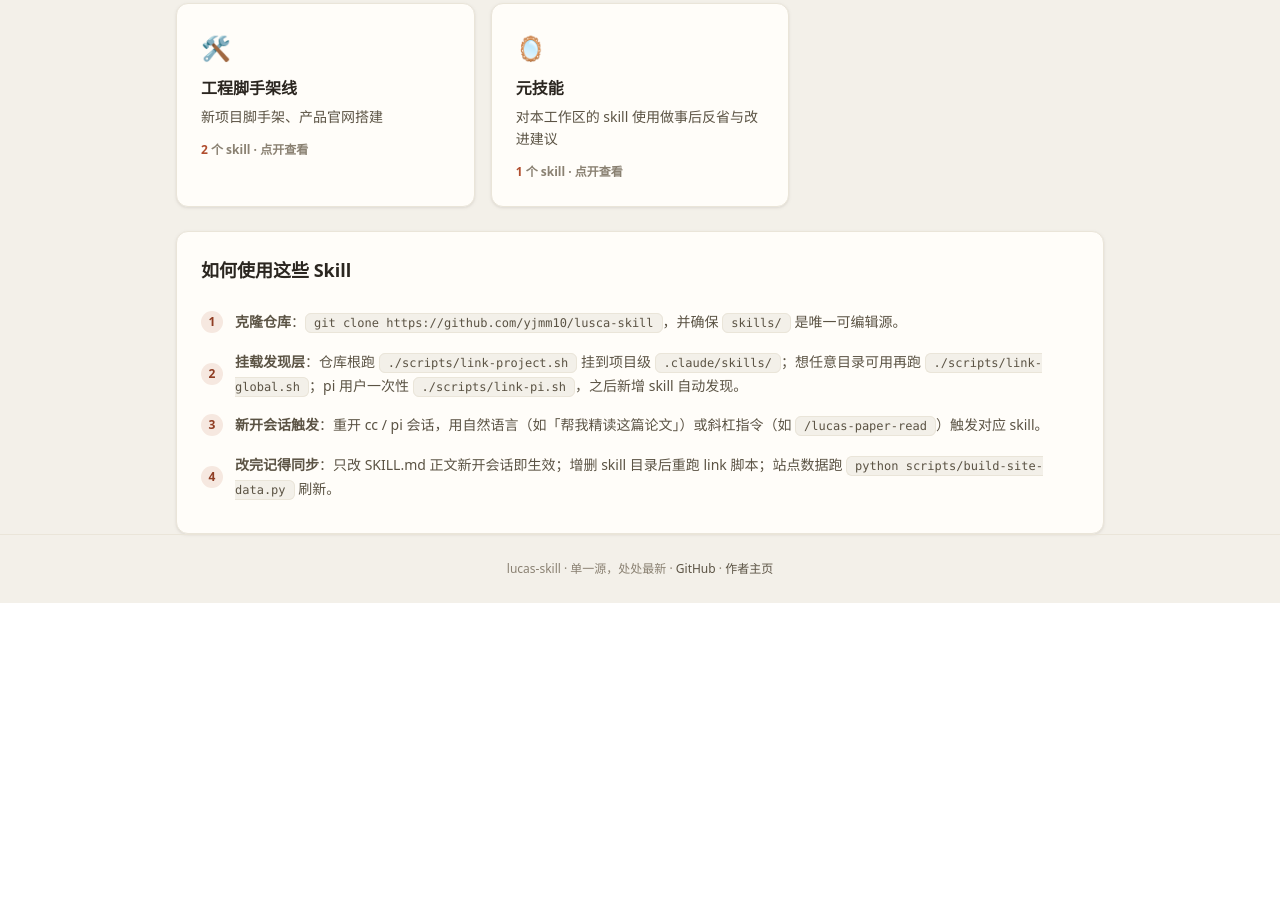
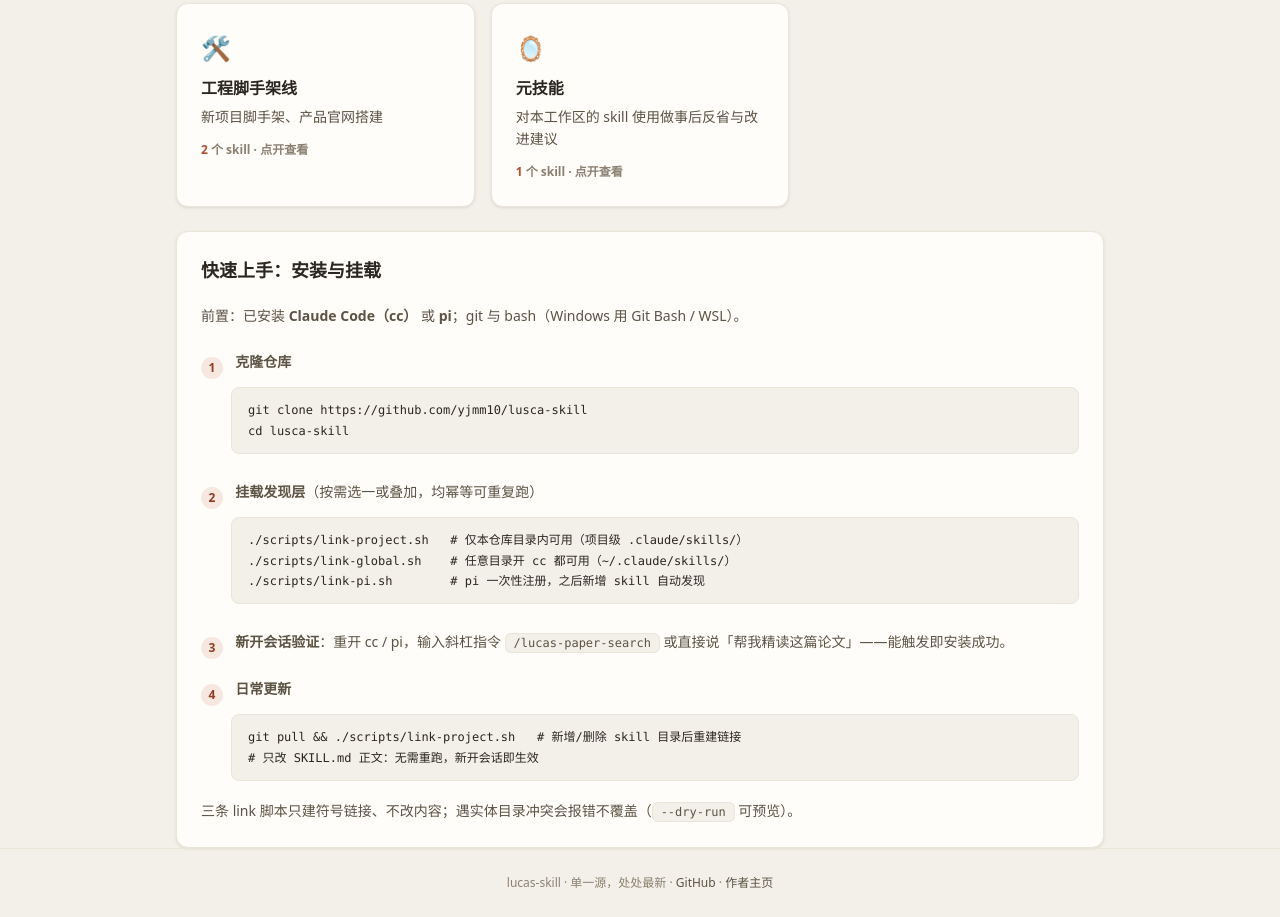
Before and after one commit to yjmm10/lusca-skill, a plain HTML site: page site/index.html in a window 1280 px wide. Shown: the part 895-1812 px from the top of the page. Before the commit the page ends 1498 px from the top, so only its background shows below. Drawn offline with Linux system fonts and the light colour scheme; no server answers.

Commit message:
site(home): 使用教学升级为完整「快速上手」——前置要求、可复制命令块（clone/三脚本挂载/验证/更新）、Windows 提示；Skills 页加首用指路

```diff
--- a/site/index.html
+++ b/site/index.html
@@ -61,18 +61,36 @@
     <div class="cat-grid" id="cat-grid"><!-- JS 填充 --></div>
 
     <div class="howto">
-      <h2 class="section-title" style="margin-top:0">如何使用这些 Skill</h2>
+      <h2 class="section-title" style="margin-top:0">快速上手：安装与挂载</h2>
+      <p class="howto-prereq">前置：已安装 <strong>Claude Code（cc）</strong> 或 <strong>pi</strong>；git 与 bash（Windows 用 Git Bash / WSL）。</p>
       <ol>
-        <li><p><strong>克隆仓库</strong>：<code>git clone https://github.com/yjmm10/lusca-skill</code>，并确保 <code>skills/</code> 是唯一可编辑源。</p></li>
-        <li><p><strong>挂载发现层</strong>：仓库根跑 <code>./scripts/link-project.sh</code> 挂到项目级 <code>.claude/skills/</code>；想任意目录可用再跑 <code>./scripts/link-global.sh</code>；pi 用户一次性 <code>./scripts/link-pi.sh</code>，之后新增 skill 自动发现。</p></li>
-        <li><p><strong>新开会话触发</strong>：重开 cc / pi 会话，用自然语言（如「帮我精读这篇论文」）或斜杠指令（如 <code>/lucas-paper-read</code>）触发对应 skill。</p></li>
-        <li><p><strong>改完记得同步</strong>：只改 SKILL.md 正文新开会话即生效；增删 skill 目录后重跑 link 脚本；站点数据跑 <code>python scripts/build-site-data.py</code> 刷新。</p></li>
+        <li>
+          <p><strong>克隆仓库</strong></p>
+          <pre class="code-block">git clone https://github.com/yjmm10/lusca-skill
+cd lusca-skill</pre>
+        </li>
+        <li>
+          <p><strong>挂载发现层</strong>（按需选一或叠加，均幂等可重复跑）</p>
+          <pre class="code-block">./scripts/link-project.sh   # 仅本仓库目录内可用（项目级 .claude/skills/）
+./scripts/link-global.sh    # 任意目录开 cc 都可用（~/.claude/skills/）
+./scripts/link-pi.sh        # pi 一次性注册，之后新增 skill 自动发现</pre>
+        </li>
+        <li>
+          <p><strong>新开会话验证</strong>：重开 cc / pi，输入斜杠指令 <code>/lucas-paper-search</code> 或直接说「帮我精读这篇论文」——能触发即安装成功。</p>
+        </li>
+        <li>
+          <p><strong>日常更新</strong></p>
+          <pre class="code-block">git pull &amp;&amp; ./scripts/link-project.sh   # 新增/删除 skill 目录后重建链接
+# 只改 SKILL.md 正文：无需重跑，新开会话即生效</pre>
+        </li>
       </ol>
+      <p class="howto-note">三条 link 脚本只建符号链接、不改内容；遇实体目录冲突会报错不覆盖（<code>--dry-run</code> 可预览）。</p>
     </div>
   </section>
 
   <!-- ========== 视图二：Skills ========== -->
   <section id="view-skills" class="view" hidden aria-label="Skills 列表">
+    <p class="tab-hint">首次使用：先到<a href="#/">首页「快速上手」</a>完成 clone + link 挂载，本页的斜杠指令才能在会话里触发。</p>
     <div class="filter-bar" id="filter-bar"><!-- JS 填充 --></div>
     <div id="skill-groups"><!-- JS 填充 --></div>
   </section>
--- a/site/styles/main.css
+++ b/site/styles/main.css
@@ -105,19 +105,30 @@ main { padding: var(--space-6) 0 var(--space-8); min-height: calc(100vh - 130px)
   border-radius: var(--radius-md); padding: var(--space-6); box-shadow: var(--shadow-sm); margin-top: var(--space-6);
 }
 .howto ol { margin: var(--space-3) 0 0; padding: 0; list-style: none; counter-reset: step; }
-.howto li { counter-increment: step; display: flex; gap: var(--space-3); align-items: baseline; padding: var(--space-2) 0; }
+.howto li { counter-increment: step; display: block; padding: var(--space-2) 0; }
 .howto li::before {
-  content: counter(step); flex-shrink: 0;
+  content: counter(step); display: inline-block;
   width: 22px; height: 22px; border-radius: var(--radius-full);
   background: var(--color-primary-soft); color: var(--color-primary-hover);
-  font-size: var(--text-xs); font-weight: 800; line-height: 22px; text-align: center; align-self: center;
+  font-size: var(--text-xs); font-weight: 800; line-height: 22px; text-align: center;
+  margin-right: var(--space-2); vertical-align: -5px;
 }
-.howto p { margin: 0; font-size: var(--text-sm); color: var(--color-text-muted); }
+.howto p { margin: 0; font-size: var(--text-sm); color: var(--color-text-muted); display: inline; }
+.howto li > p { display: inline; }
+.howto .code-block {
+  display: block; font-family: var(--font-mono); font-size: var(--text-xs); line-height: 1.7;
+  background: var(--color-bg); border: 1px solid var(--color-border-soft);
+  border-radius: var(--radius-sm); padding: var(--space-3) var(--space-4);
+  overflow-x: auto; white-space: pre; margin: var(--space-2) 0 var(--space-2) 30px;
+}
+.howto-prereq { margin: 0 0 var(--space-2); font-size: var(--text-sm); color: var(--color-text-muted); }
+.howto-note { font-size: var(--text-xs); color: var(--color-text-faint); margin-top: var(--space-3); }
 .howto code {
   font-family: var(--font-mono); font-size: var(--text-xs);
   background: var(--color-bg); border: 1px solid var(--color-border-soft);
   border-radius: 6px; padding: 2px 8px;
 }
+.tab-hint { font-size: var(--text-sm); color: var(--color-text-faint); margin: 0 0 var(--space-4); }
 
 /* ========== Skills 页 ========== */
 .filter-bar { display: flex; gap: var(--space-2); flex-wrap: wrap; margin-bottom: var(--space-6); }
```
